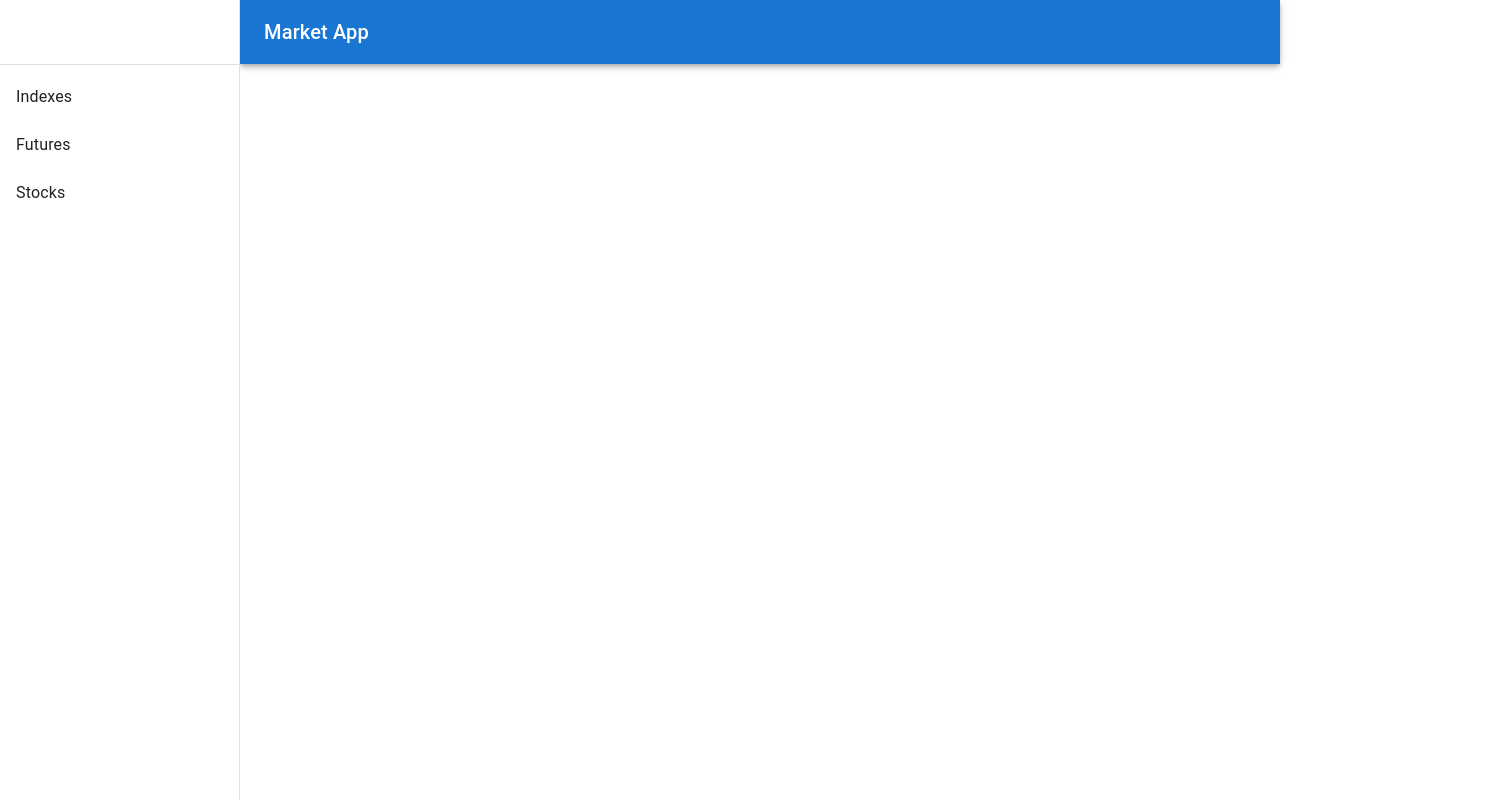
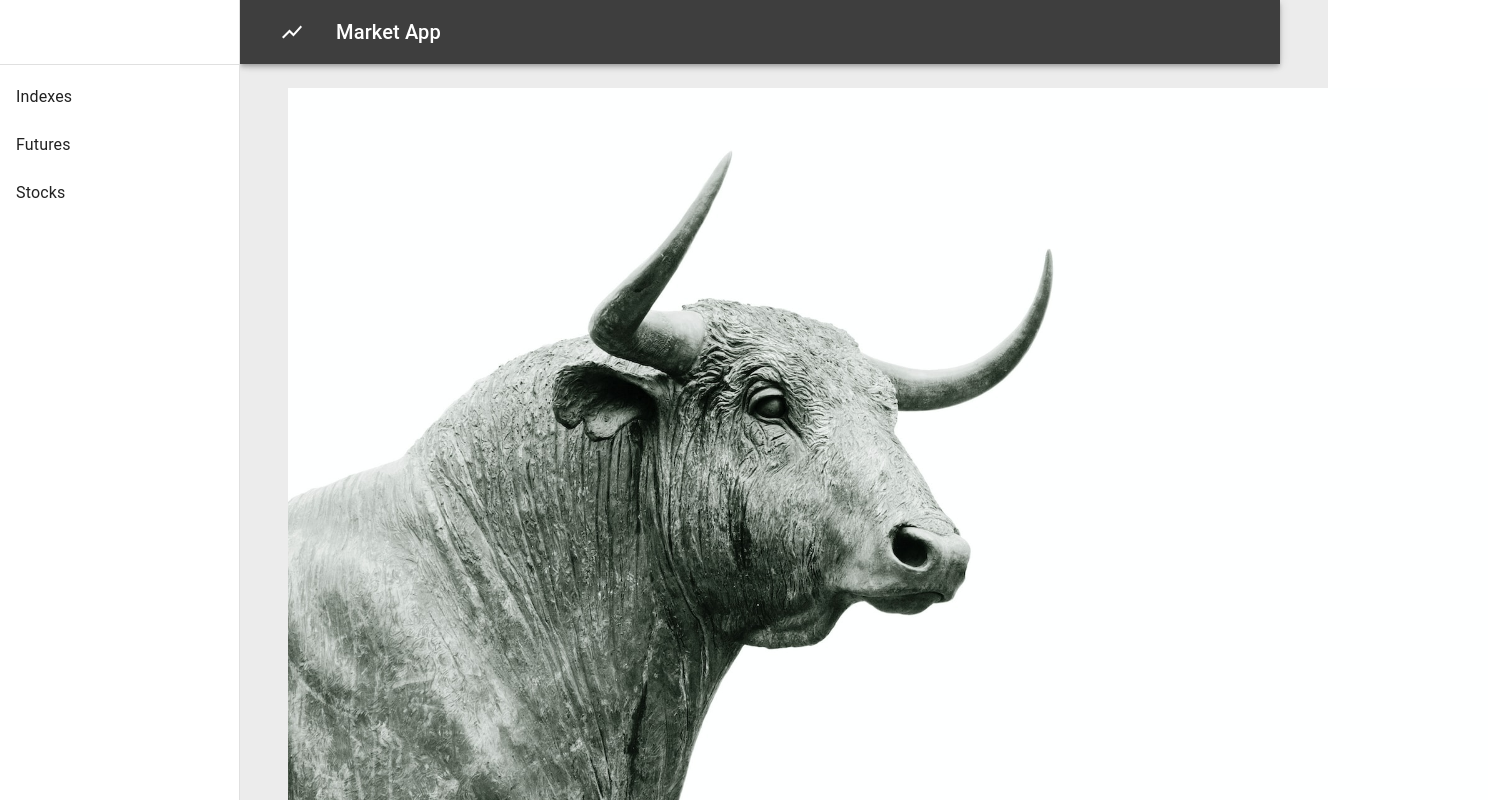
Before and after one commit to samouchka1/marketApp, a React (Create React App) app: page / in a window 1280 px wide. Shown: the top 800 px of the page, 1488 px wide, since content can reach past the window. Built offline with nearby package versions, Linux system fonts and the light colour scheme.

Commit message:
more edits, testing welcome

```diff
--- a/src/App.css
+++ b/src/App.css
@@ -13,9 +13,9 @@
 }
 
 .color3 {
-  color: #35a2eb,
+  color: #3e3e3e,
 }
 
 .color4 {
-  color: #35a2eb80,
+  color: #dadada80,
 }
--- a/src/components/IndexCharts.js
+++ b/src/components/IndexCharts.js
@@ -3,7 +3,7 @@ import {
     Box,
     Grid,
     Typography,
-    Paper
+    Paper,
 } from '@mui/material';
 import { Fade } from "react-awesome-reveal";
 import {
@@ -31,6 +31,7 @@ ChartJS.register(
   );
 
 const IndexCharts = () => {
+
   return (
     <Box>
         <Fade cascade damping={0.15}>
--- a/src/components/ResponsiveDrawer.js
+++ b/src/components/ResponsiveDrawer.js
@@ -12,10 +12,12 @@ import {
     Toolbar,
     Typography,
 } from '@mui/material';
+import ShowChartIcon from '@mui/icons-material/ShowChart';
 import MenuIcon from '@mui/icons-material/Menu';
 import IndexCharts from './IndexCharts';
 import FutureCharts from './FutureCharts';
 import StockCharts from './StockCharts';
+import Welcome from './Welcome';
 
 const drawerWidth = 240;
 
@@ -36,7 +38,9 @@ function ResponsiveDrawer(props) {
       <List>
         {['Indexes', 'Futures', 'Stocks'].map((text, index) => (
           <ListItem key={text} disablePadding>
-            <ListItemButton onClick={()=> setSection(text)} className={section === text ? 'Mui-selected' : undefined}>
+            <ListItemButton onClick={()=> setSection(text)}
+              className={section === text ? 'Mui-selected' : undefined}
+            >
               <ListItemText primary={text} />
             </ListItemButton>
           </ListItem>
@@ -54,6 +58,7 @@ function ResponsiveDrawer(props) {
         sx={{
           width: { sm: `calc(100% - ${drawerWidth}px)` },
           ml: { sm: `${drawerWidth}px` },
+          backgroundColor: '#3e3e3e'
         }}
       >
         <Toolbar>
@@ -66,9 +71,12 @@ function ResponsiveDrawer(props) {
           >
             <MenuIcon />
           </IconButton>
+
+          <ShowChartIcon fonSize="large" sx={{padding: '0 2rem 0 1rem'}}/>
           <Typography variant="h6" noWrap component="div">
             Market App
           </Typography>
+
         </Toolbar>
       </AppBar>
       <Box
@@ -104,10 +112,15 @@ function ResponsiveDrawer(props) {
       </Box>
       <Box
         component="main"
-        sx={{ flexGrow: 1, p: 3, width: { sm: `calc(100% - ${drawerWidth}px)` } }}
+        sx={{
+          flexGrow: 1, p: 3,
+          width: { sm: `calc(100% - ${drawerWidth}px)` },
+          backgroundColor: '#dadada80'
+        }}
       >
         <Toolbar /> {/* respects header space */}
 
+          {section === '' ? <Welcome /> : undefined}
           {section === 'Indexes' ? <IndexCharts /> : undefined }
           {section === 'Futures' ? <FutureCharts /> : undefined }
           {section === 'Stocks' ? <StockCharts /> : undefined }
--- /dev/null
+++ b/src/components/Welcome.js
@@ -0,0 +1,24 @@
+import React from 'react'
+import {
+    Container,
+    Box
+} from '@mui/material';
+import { Slide } from "react-awesome-reveal";
+
+const Welcome = () => {
+  return (
+    <Container maxWidth={false}>
+        <Slide direction="down">
+            <Box
+                component="img"
+                alt="Welcome Image"
+                src={process.env.PUBLIC_URL + '/images/bullmarket.jpg'}
+                height="100vh"
+                width="auto"
+            />
+        </Slide>
+    </Container>
+  )
+}
+
+export default Welcome
```
Also changed, not shown: public/images/bullmarket.jpg (added).
